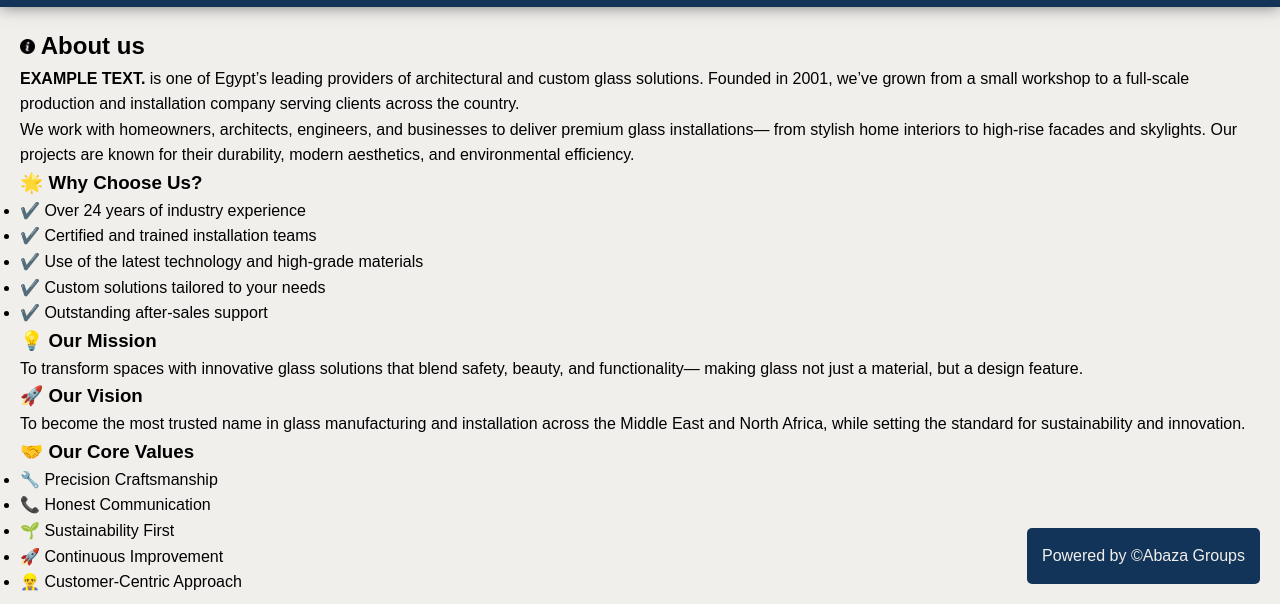
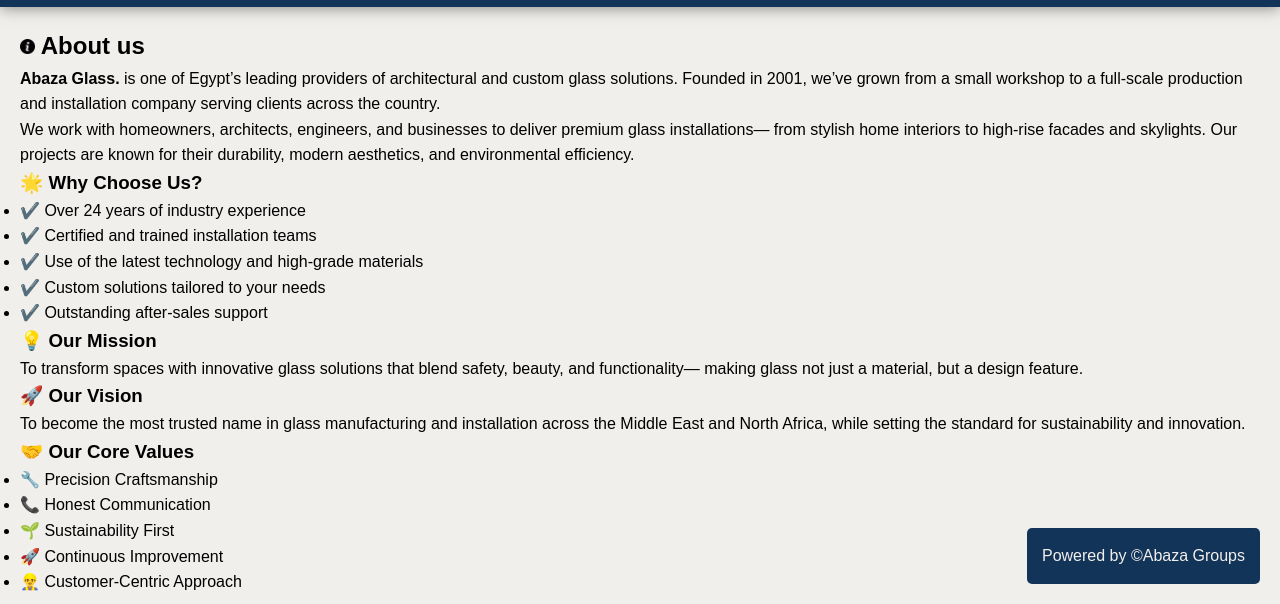
Before and after one commit to TrzAbaza/zolo, a plain HTML site: page aboutus.html in a window 1280 px wide. Shown: the part 196-800 px from the top of the page. Drawn offline with Linux system fonts and the light colour scheme.

Commit message:
aboutus.html

```diff
--- a/aboutus.html
+++ b/aboutus.html
@@ -42,7 +42,7 @@
       </h2>
 
       <p>
-        <strong>EXAMPLE TEXT.</strong> is one of Egypt’s leading providers of architectural and custom glass solutions.
+        <strong>Abaza Glass.</strong> is one of Egypt’s leading providers of architectural and custom glass solutions.
         Founded in 2001, we’ve grown from a small workshop to a full-scale production and installation company
         serving clients across the country.
       </p>
```
